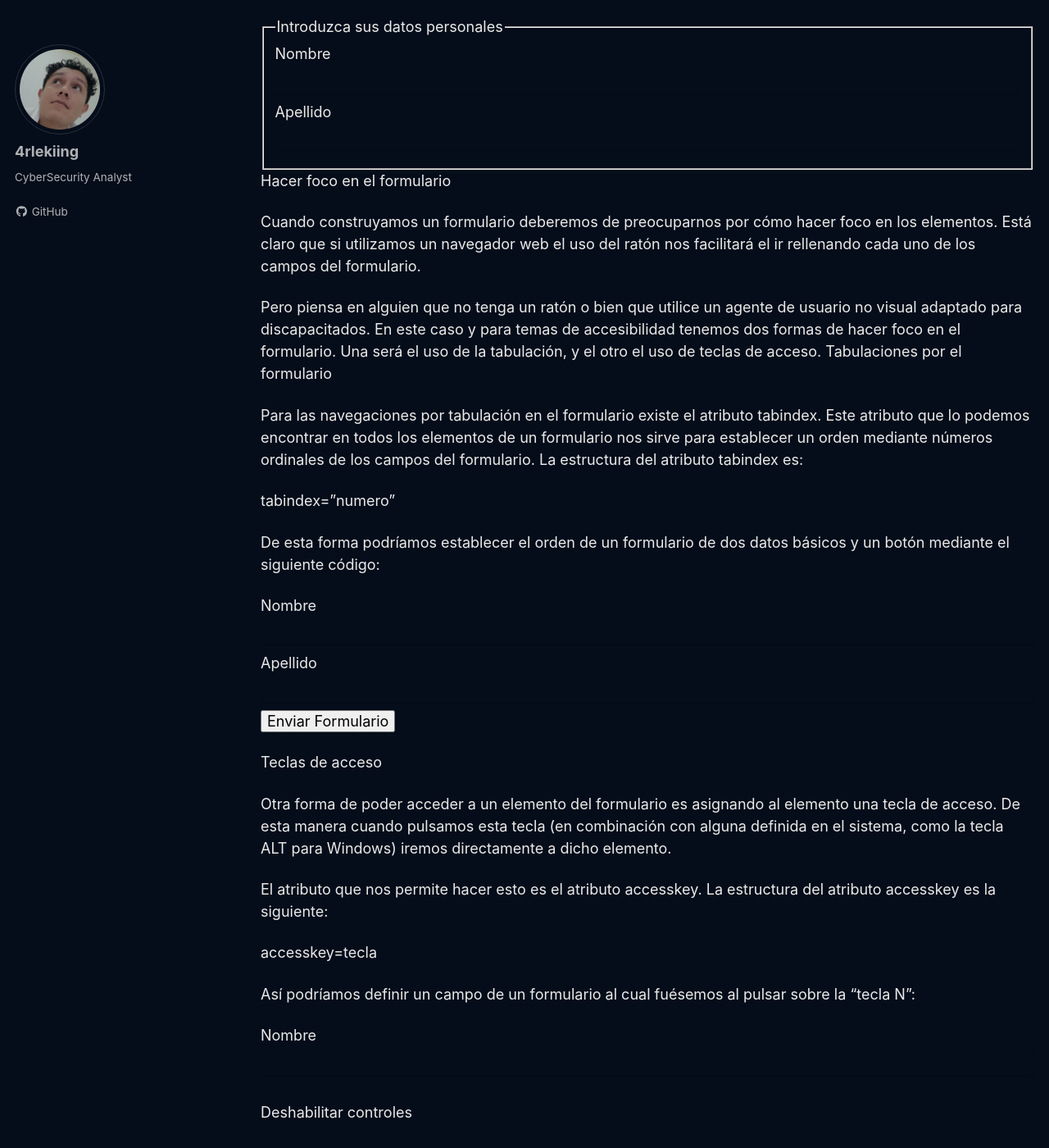
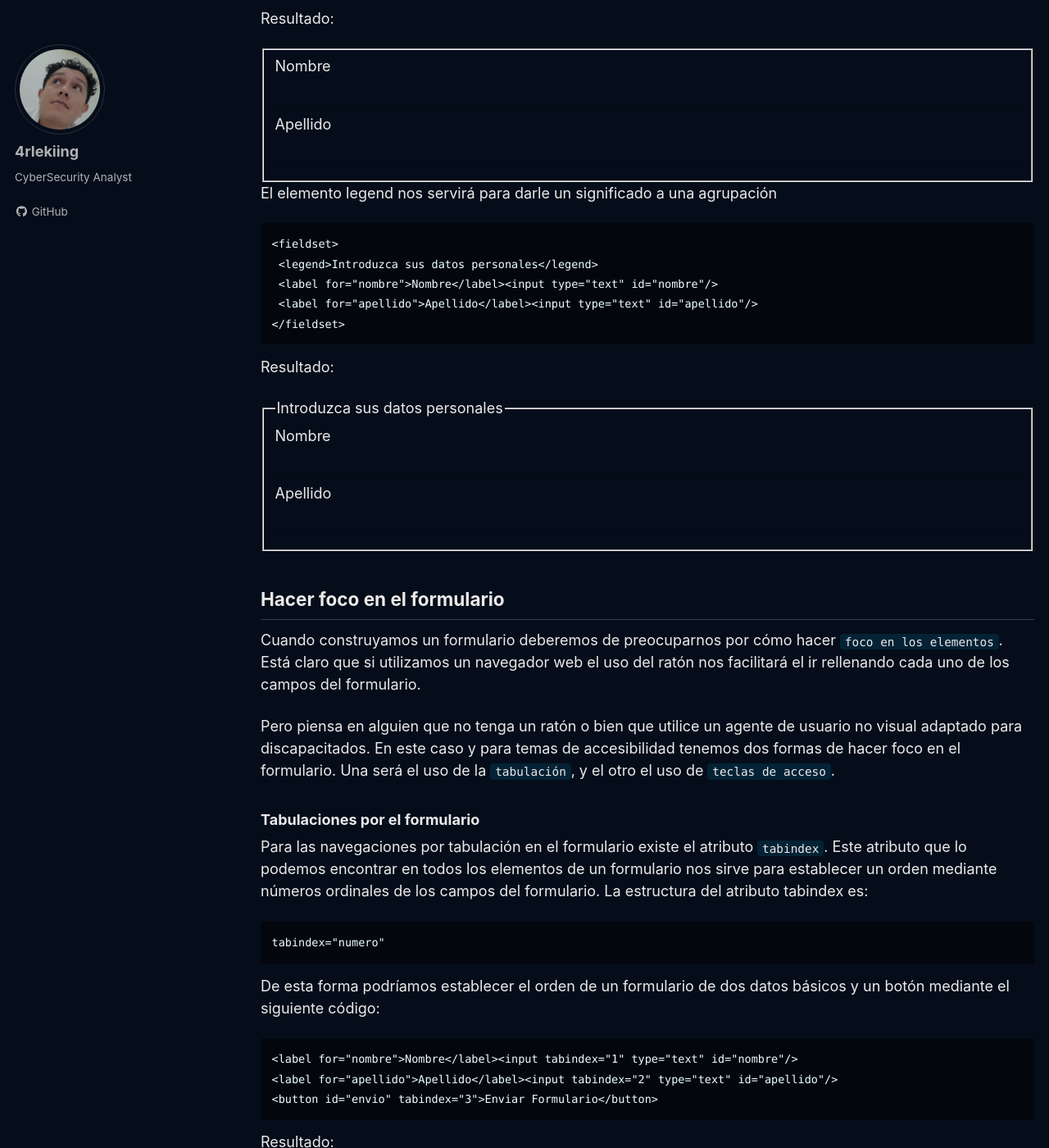
Before and after one commit to 4rleking/HTML.github.io, a Jekyll site: the page built from _posts/2023-08-19-Estructura_Formularios.md, in a window 1280 px wide and 1400 px high, scrolled down 2301 px. Shown: the whole window at 82% size. Built offline with Jekyll 4.4.1, drawn with Linux system fonts in a browser that asks for light colours; cached includes are drawn as plain includes; a script that is not in the unit is left out; some of the changed text lies outside the part shown.

Commit message:
Update 2023-08-19-Estructura_Formularios.md

````diff
--- a/_posts/2023-08-19-Estructura_Formularios.md
+++ b/_posts/2023-08-19-Estructura_Formularios.md
@@ -46,15 +46,28 @@ Equipo: <input type="checkbox" id="betis" name="equipo" value="Real Betis"/>
 
 ## Estructura del formulario
 
-En HTML contamos con dos elementos para dar una estructura a los formularios. Estos elementos: fieldset y legend nos ayudan a agrupar los datos relacionados dentro del formulario.
+En HTML contamos con dos elementos para dar una estructura a los formularios. Estos elementos: `fieldset` y `legend` nos ayudan a agrupar los datos relacionados dentro del formulario.
 
-Pero vayamos por parte. El primero es fieldset, este es un elemento que agrupa a diferentes elementos del formulario, elementos que están relacionados entre ellos.
+Pero vayamos por parte. El primero es `fieldset`, este es un elemento que agrupa a diferentes elementos del formulario, elementos que están relacionados entre ellos.
 
 La sintaxis de fieldset es la siguiente:
 
-<fieldset>...</fieldset>
+```text
+<fieldset>
+  ...
+</fieldset>
+```
 
 Entre estos elementos aparecerán los campos del formulario. Por ejemplo si tenemos campos personales básicos podemos agruparlos de la siguiente forma:
+
+```text
+<fieldset>
+ <label for="nombre">Nombre</label><input type="text" id="nombre"/>
+ <label for="apellido">Apellido</label><input type="text" id="apellido"/>
+</fieldset>
+```
+
+Resultado:
 
 <fieldset>
  <label for="nombre">Nombre</label><input type="text" id="nombre"/>
@@ -63,95 +76,153 @@ Entre estos elementos aparecerán los campos del formulario. Por ejemplo si tene
 
 El elemento legend nos servirá para darle un significado a una agrupación
 
+```text
+<fieldset>
+ <legend>Introduzca sus datos personales</legend>
+ <label for="nombre">Nombre</label><input type="text" id="nombre"/>
+ <label for="apellido">Apellido</label><input type="text" id="apellido"/>
+</fieldset>
+```
+
+Resultado:
+
 <fieldset>
  <legend>Introduzca sus datos personales</legend>
  <label for="nombre">Nombre</label><input type="text" id="nombre"/>
  <label for="apellido">Apellido</label><input type="text" id="apellido"/>
 </fieldset>
 
-Hacer foco en el formulario
+## Hacer foco en el formulario
 
-Cuando construyamos un formulario deberemos de preocuparnos por cómo hacer foco en los elementos. Está claro que si utilizamos un navegador web el uso del ratón nos facilitará el ir rellenando cada uno de los campos del formulario.
+Cuando construyamos un formulario deberemos de preocuparnos por cómo hacer `foco en los elementos`. Está claro que si utilizamos un navegador web el uso del ratón nos facilitará el ir rellenando cada uno de los campos del formulario.
 
-Pero piensa en alguien que no tenga un ratón o bien que utilice un agente de usuario no visual adaptado para discapacitados. En este caso y para temas de accesibilidad tenemos dos formas de hacer foco en el formulario. Una será el uso de la tabulación, y el otro el uso de teclas de acceso.
-Tabulaciones por el formulario
+Pero piensa en alguien que no tenga un ratón o bien que utilice un agente de usuario no visual adaptado para discapacitados. En este caso y para temas de accesibilidad tenemos dos formas de hacer foco en el formulario. Una será el uso de la `tabulación`, y el otro el uso de `teclas de acceso`.
 
-Para las navegaciones por tabulación en el formulario existe el atributo tabindex. Este atributo que lo podemos encontrar en todos los elementos de un formulario nos sirve para establecer un orden mediante números ordinales de los campos del formulario. La estructura del atributo tabindex es:
+### Tabulaciones por el formulario
 
+Para las navegaciones por tabulación en el formulario existe el atributo `tabindex`. Este atributo que lo podemos encontrar en todos los elementos de un formulario nos sirve para establecer un orden mediante números ordinales de los campos del formulario. La estructura del atributo tabindex es:
+
+```text
 tabindex="numero"
+```
 
 De esta forma podríamos establecer el orden de un formulario de dos datos básicos y un botón mediante el siguiente código:
+
+```text
+<label for="nombre">Nombre</label><input tabindex="1" type="text" id="nombre"/>
+<label for="apellido">Apellido</label><input tabindex="2" type="text" id="apellido"/>
+<button id="envio" tabindex="3">Enviar Formulario</button>
+```
+
+Resultado:
 
 <label for="nombre">Nombre</label><input tabindex="1" type="text" id="nombre"/>
 <label for="apellido">Apellido</label><input tabindex="2" type="text" id="apellido"/>
 <button id="envio" tabindex="3">Enviar Formulario</button>
 
-Teclas de acceso
+### Teclas de acceso
 
-Otra forma de poder acceder a un elemento del formulario es asignando al elemento una tecla de acceso. De esta manera cuando pulsamos esta tecla (en combinación con alguna definida en el sistema, como la tecla ALT para Windows) iremos directamente a dicho elemento.
+Otra forma de poder acceder a un elemento del formulario es asignando al elemento una `tecla de acceso`. De esta manera cuando pulsamos esta tecla (en combinación con alguna definida en el sistema, como la tecla `ALT` para Windows) iremos directamente a dicho elemento.
 
-El atributo que nos permite hacer esto es el atributo accesskey. La estructura del atributo accesskey es la siguiente:
+El atributo que nos permite hacer esto es el atributo `accesskey`. La estructura del atributo accesskey es la siguiente:
 
+```text
 accesskey=tecla
+```
 
 Así podríamos definir un campo de un formulario al cual fuésemos al pulsar sobre la “tecla N”:
+
+```text
+<label for="nombre" accesskey="N">Nombre</label>
+<input tabindex="1" type="text" id="nombre"/>
+```
+
+Resultado:
 
 <label for="nombre" accesskey="N">Nombre</label>
 <input tabindex="1" type="text" id="nombre"/>
 
-Deshabilitar controles
+## Deshabilitar controles
 
-A la hora de crear un formulario puede darse el caso que haya algunos campos que en determinados momentos nos aparezcan deshabilitados. Es decir, que el usuario no pueda modificar el valor de dichos campos.
+A la hora de crear un formulario puede darse el caso que haya algunos campos que en determinados momentos nos `aparezcan deshabilitados`. Es decir, que el usuario no pueda modificar el valor de dichos campos.
 
-Para poder deshabilitar los controles de un formulario contamos con el atributo disabled. La estructura del atributo disabled es directamente:
+Para poder deshabilitar los controles de un formulario contamos con el atributo `disabled`. La estructura del atributo disabled es directamente:
 
+```text
 disabled
+```
 
 De esta manera si queremos deshabilitar nuestro anterior campo de texto que nos permitía insertar un nombre escribimos lo siguiente:
+
+```text
+<label for="nombre" accesskey="N">Nombre</label>
+<input disabled type="text" id="nombre"/>
+```
+
+Resultado:
 
 <label for="nombre" accesskey="N">Nombre</label>
 <input disabled type="text" id="nombre"/>
 
 No podremos hacer foco sobre los elementos de un formulario que estén deshabilitados. De igual manera al hacer tabulación tampoco se podrá tabular sobre ellos. Además no se enviarán como parte de la petición del formulario.
 
-En el caso de que queramos buscar el mismo efecto de que el elemento esté deshabilitado, pero que se pueda tabular, hacer foco y enviar, tenemos el atributo de solo lectura o readonly.
+En el caso de que queramos buscar el mismo efecto de que el elemento esté deshabilitado, pero que se pueda tabular, hacer foco y enviar, tenemos el atributo de `solo lectura` o `readonly`.
 
 La estructura del atributo readonly es básica:
 
+```text
 readonly
+```
 
 Si lo aplicamos nuevamente a nuestro campo de texto tendremos:
+
+```text
+<label for="nombre" accesskey="N">Nombre</label>
+<input readonly type="text" id="nombre"/>
+```
+
+Resultado:
 
 <label for="nombre" accesskey="N">Nombre</label>
 <input readonly type="text" id="nombre"/>
 
-El atributo readonly solo se puede aplicar a elementos input y textarea.
-Envío del formulario
+El atributo `readonly` solo se puede aplicar a elementos `input` y `textarea`.
+
+## Envío del formulario
 
 Una vez que ya hemos construido nuestro formulario solo nos quedará una cosa, esta será enviar el formulario.
 
-Para enviar el formulario deberemos de controlar dos cosas. Por un lado a dónde lo vamos a enviar, es decir, cual es la URL del programa destino (o página destino) que va a procesar los datos del formulario y que nos va a dar una respuesta. Por otro lado está el tipo de envío de los parámetros. En el caso del tipo de envío tenemos la posibilidad de hacerlo mediante un formato GET (con los datos visibles) o POST (con los datos no visibles).
+Para enviar el formulario deberemos de controlar dos cosas. Por un lado `a dónde lo vamos a enviar`, es decir, cual es la URL del programa destino (o página destino) que va a procesar los datos del formulario y que nos va a dar una respuesta. Por otro lado está el `tipo de envío de los parámetros`. En el caso del tipo de envío tenemos la posibilidad de hacerlo mediante un formato `GET` (con los datos visibles) o `POST` (con los datos no visibles).
 
-Ambos elementos los configuraremos dentro del elemento form.
-Destino del formulario
+Ambos elementos los configuraremos dentro del elemento `form`.
 
-Para establecer el destino del formulario tenemos el atributo action. El atributo action tiene la URL de destino del formulario. La estructura del atributo action es:
+### Destino del formulario
 
+Para establecer el destino del formulario tenemos el atributo `action`. El atributo action tiene la URL de destino del formulario. La estructura del atributo action es:
+
+```text
 <form action="url-destino"> … </form>
+```
 
 Las URL de destino suelen ser programas o código de servidor, ya sea Java, PHP, Node, ASP,… Los cuales recuperan la información del formulario, la manipulan y nos devuelven una nueva página HTML.
-Tipo de envío: GET y POST
 
-Para establecer el tipo de envío del formulario tenemos el atributo method. El atributo method puede tener dos valores: GET y POST. El atributo method lo encontramos dentro del elemento form:
+### Tipo de envío: GET y POST
 
+Para establecer el tipo de envío del formulario tenemos el atributo `method`. El atributo method puede tener dos valores: `GET` y `POST`. El atributo method lo encontramos dentro del elemento form:
+
+```text
 <form method="GET|POST"> … </form>
+```
 
-A la hora de enviar los ** formularios de forma GET** lo que vamos a conseguir es que a la URL destino del formulario se le añaden los parámetros con los datos del formulario en la estructura:
+A la hora de enviar los formularios de forma `GET` lo que vamos a conseguir es que a la URL destino del formulario se le añaden los parámetros con los datos del formulario en la estructura:
 
+```text
 action?nombre1=valor1&nombre2=valor2&...&nombreN=valorN
+```
 
 Si tenemos el siguiente formulario:
 
+```text
 <form action="envio.php" method="GET">
   <label for="nombre">Nombre</label>
   <input type="text" id="nombre" name="nombre"/>
@@ -159,15 +230,23 @@ Si tenemos el siguiente formulario:
   <input type="text" id="apellido" name="apellido"/>
   <button id="envio">Enviar Formulario</button>
 </form>
+```
 
 Lo que se enviará en la URL será algo parecido a:
 
+```text
 envio.php?name=Victor&apellido=Cuervo
+```
 
 Es importante que nos fijemos que utiliza el valor que hay dentro de los atributos name para realizar el envío. Si indicamos que el método de envío del formulario es POST lo que hará el navegador es enviar los datos junto al cuerpo del formulario y no se verán en la URL.
 
 Así, en el siguiente formulario:
 
+<center>
+    <img src='./../assets/images/Formularios/enviophp.png'>
+</center>
+
+```text
 <form action="envio.php" method="POST">
   <label for="nombre">Nombre</label>
   <input type="text" id="nombre" name="nombre"/>
@@ -175,11 +254,15 @@ Así, en el siguiente formulario:
   <input type="text" id="apellido" name="apellido"/>
   <button id="envio">Enviar Formulario</button>
 </form>
+```
 
 Solo veremos, al enviarlo:
 
+```text
 enviar.php
-Formato del contenido del formulario
+```
+
+### Formato del contenido del formulario
 
 Cuando enviamos el formulario deberemos de saber qué sucede con el contenido. Es decir, si lo envía de alguna forma en especial o con algún tipo de tratamiento. Lo primero que tenemos que saber es que el campo que permite establecer el formato del contenido del formulario es enctype, que es un atributo del elemento form:
 
````
